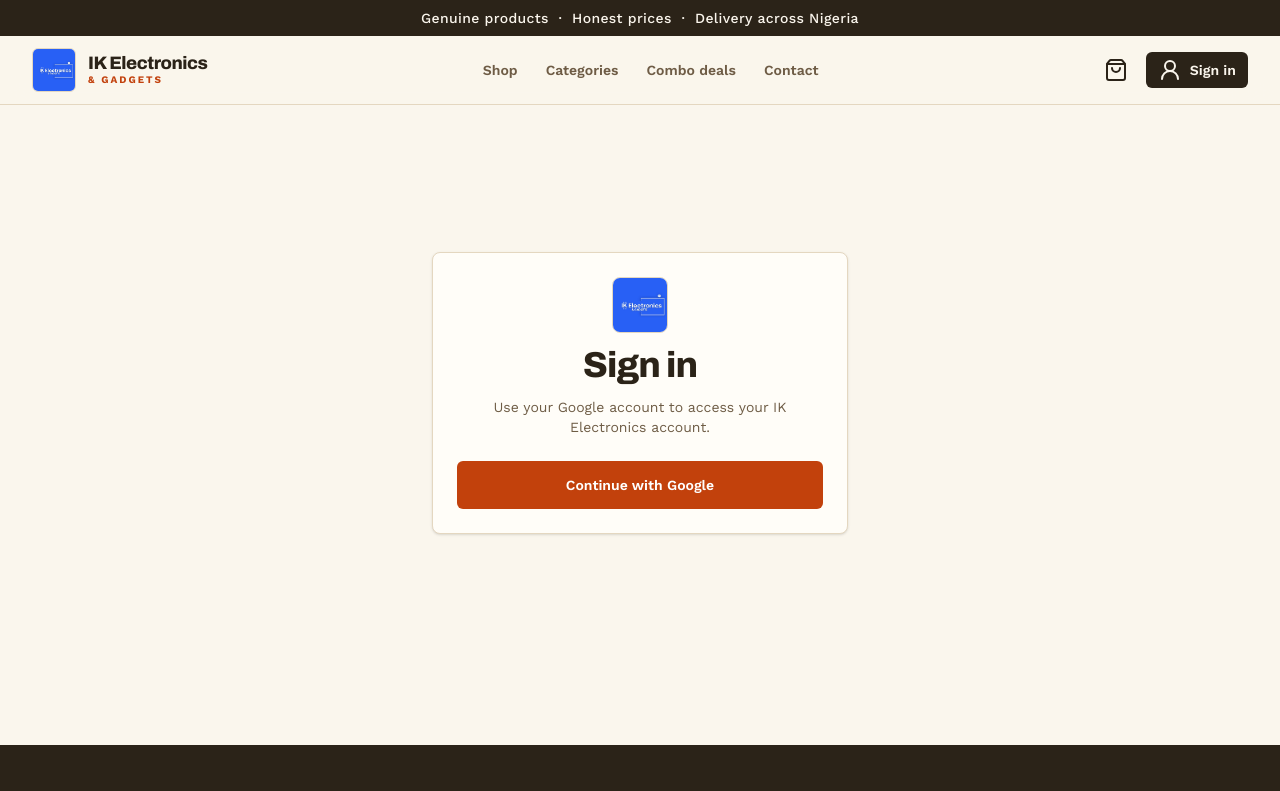
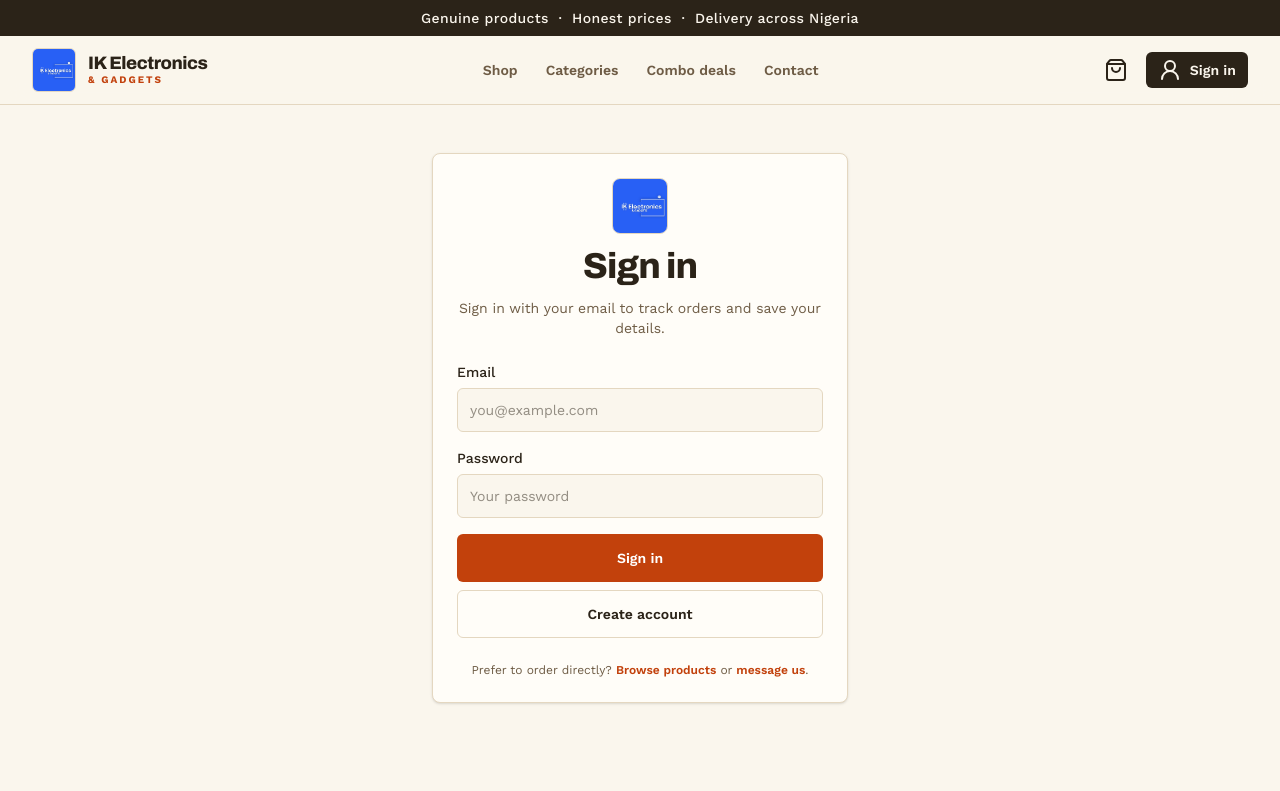
Before and after one commit to ikechukwunwakwo044-pixel/ik-electronics, a Next.js app: page /login in a window 1280 px wide. Shown: the top 791 px of the page. Built offline with nearby package versions, Linux system fonts and the light colour scheme; no server answers.

Commit message:
replace broken google-only login with working email/password auth

```diff
--- a/src/app/account/page.tsx
+++ b/src/app/account/page.tsx
@@ -1,6 +1,8 @@
 import { redirect } from "next/navigation";
+import { Button } from "@/components/ui/button";
 import { Card, CardContent, CardHeader, CardTitle } from "@/components/ui/card";
 import { createClient } from "@/lib/supabase/server";
+import { signOut } from "@/app/login/actions";
 
 export const metadata = {
   title: "Account",
@@ -34,6 +36,11 @@
           <p className="text-muted-foreground">
             Order history and saved addresses will appear here as checkout is completed.
           </p>
+          <form action={signOut} className="pt-2">
+            <Button type="submit" variant="outline" size="sm">
+              Sign out
+            </Button>
+          </form>
         </CardContent>
       </Card>
     </main>
--- /dev/null
+++ b/src/app/login/actions.ts
@@ -0,0 +1,62 @@
+"use server";
+
+import { revalidatePath } from "next/cache";
+import { redirect } from "next/navigation";
+import { createClient } from "@/lib/supabase/server";
+
+function safeNext(value: unknown): string {
+  return typeof value === "string" && value.startsWith("/") && !value.startsWith("//")
+    ? value
+    : "/account";
+}
+
+export async function signIn(formData: FormData) {
+  const email = String(formData.get("email") ?? "").trim();
+  const password = String(formData.get("password") ?? "");
+  const next = safeNext(formData.get("next"));
+
+  if (!email || !password) {
+    redirect(`/login?error=missing&next=${encodeURIComponent(next)}`);
+  }
+
+  const supabase = await createClient();
+  const { error } = await supabase.auth.signInWithPassword({ email, password });
+
+  if (error) {
+    redirect(`/login?error=invalid&next=${encodeURIComponent(next)}`);
+  }
+
+  revalidatePath("/", "layout");
+  redirect(next);
+}
+
+export async function signUp(formData: FormData) {
+  const email = String(formData.get("email") ?? "").trim();
+  const password = String(formData.get("password") ?? "");
+  const next = safeNext(formData.get("next"));
+
+  if (!email || password.length < 6) {
+    redirect(`/login?error=weak&next=${encodeURIComponent(next)}`);
+  }
+
+  const supabase = await createClient();
+  const { data, error } = await supabase.auth.signUp({ email, password });
+
+  if (error) {
+    redirect(`/login?error=signup&next=${encodeURIComponent(next)}`);
+  }
+
+  if (data.session) {
+    revalidatePath("/", "layout");
+    redirect(next);
+  }
+
+  redirect(`/login?error=confirm&next=${encodeURIComponent(next)}`);
+}
+
+export async function signOut() {
+  const supabase = await createClient();
+  await supabase.auth.signOut();
+  revalidatePath("/", "layout");
+  redirect("/");
+}
--- a/src/app/login/page.tsx
+++ b/src/app/login/page.tsx
@@ -1,29 +1,34 @@
 import Image from "next/image";
-import { redirect } from "next/navigation";
+import Link from "next/link";
 import { Button } from "@/components/ui/button";
 import { Card, CardContent, CardDescription, CardHeader, CardTitle } from "@/components/ui/card";
-import { createClient } from "@/lib/supabase/server";
+import { signIn, signUp } from "@/app/login/actions";
 
-async function signInWithGoogle() {
-  "use server";
+export const metadata = {
+  title: "Sign in",
+};
 
-  const supabase = await createClient();
-  const origin = process.env.NEXT_PUBLIC_SITE_URL ?? "http://localhost:3000";
-  const { data, error } = await supabase.auth.signInWithOAuth({
-    provider: "google",
-    options: {
-      redirectTo: `${origin}/auth/callback`,
-    },
-  });
+const messages: Record<string, { tone: "error" | "success"; text: string }> = {
+  missing: { tone: "error", text: "Please enter your email and password." },
+  invalid: { tone: "error", text: "Incorrect email or password. Please try again." },
+  weak: { tone: "error", text: "Password must be at least 6 characters." },
+  signup: { tone: "error", text: "We couldn't create that account. It may already exist." },
+  confirm: {
+    tone: "success",
+    text: "Account created. Check your email to confirm your address, then sign in.",
+  },
+  oauth: { tone: "error", text: "Social sign-in isn't available right now. Please use email and password." },
+};
 
-  if (error || !data.url) {
-    redirect("/login?error=oauth");
-  }
+export default async function LoginPage({
+  searchParams,
+}: {
+  searchParams: Promise<{ error?: string; next?: string }>;
+}) {
+  const params = await searchParams;
+  const message = params.error ? messages[params.error] : undefined;
+  const next = params.next && params.next.startsWith("/") ? params.next : "/account";
 
-  redirect(data.url);
-}
-
-export default function LoginPage() {
   return (
     <main className="mx-auto flex min-h-[72vh] max-w-md items-center px-4 py-12">
       <Card className="w-full">
@@ -37,15 +42,71 @@
           />
           <CardTitle className="font-display text-4xl font-extrabold tracking-tight">Sign in</CardTitle>
           <CardDescription>
-            Use your Google account to access your IK Electronics account.
+            Sign in with your email to track orders and save your details.
           </CardDescription>
         </CardHeader>
         <CardContent>
-          <form action={signInWithGoogle}>
-            <Button className="w-full" size="lg" type="submit">
-              Continue with Google
-            </Button>
+          <form className="flex flex-col gap-4">
+            <input type="hidden" name="next" value={next} />
+
+            <label className="flex flex-col gap-1.5">
+              <span className="text-sm font-medium">Email</span>
+              <input
+                type="email"
+                name="email"
+                autoComplete="email"
+                required
+                placeholder="you@example.com"
+                className="h-11 rounded-md border border-input bg-background px-3 text-sm focus-visible:outline-none focus-visible:ring-2 focus-visible:ring-ring"
+              />
+            </label>
+
+            <label className="flex flex-col gap-1.5">
+              <span className="text-sm font-medium">Password</span>
+              <input
+                type="password"
+                name="password"
+                autoComplete="current-password"
+                required
+                placeholder="Your password"
+                className="h-11 rounded-md border border-input bg-background px-3 text-sm focus-visible:outline-none focus-visible:ring-2 focus-visible:ring-ring"
+              />
+            </label>
+
+            {message ? (
+              <p
+                role="status"
+                className={
+                  message.tone === "error"
+                    ? "rounded-md border border-[#c0392b]/30 bg-[#c0392b]/10 px-3 py-2 text-sm text-[#9a3412]"
+                    : "rounded-md border border-green-600/30 bg-green-600/10 px-3 py-2 text-sm text-green-800"
+                }
+              >
+                {message.text}
+              </p>
+            ) : null}
+
+            <div className="flex flex-col gap-2">
+              <Button type="submit" formAction={signIn} size="lg">
+                Sign in
+              </Button>
+              <Button type="submit" formAction={signUp} size="lg" variant="outline">
+                Create account
+              </Button>
+            </div>
           </form>
+
+          <p className="mt-6 text-center text-xs text-muted-foreground">
+            Prefer to order directly?{" "}
+            <Link href="/products" className="font-semibold text-primary hover:underline">
+              Browse products
+            </Link>{" "}
+            or{" "}
+            <Link href="/#contact" className="font-semibold text-primary hover:underline">
+              message us
+            </Link>
+            .
+          </p>
         </CardContent>
       </Card>
     </main>
```
